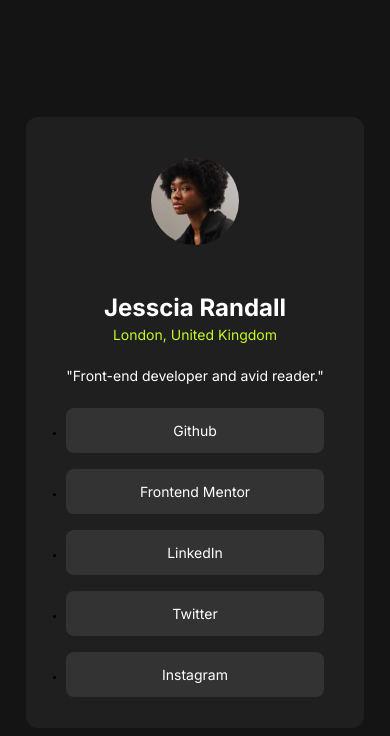
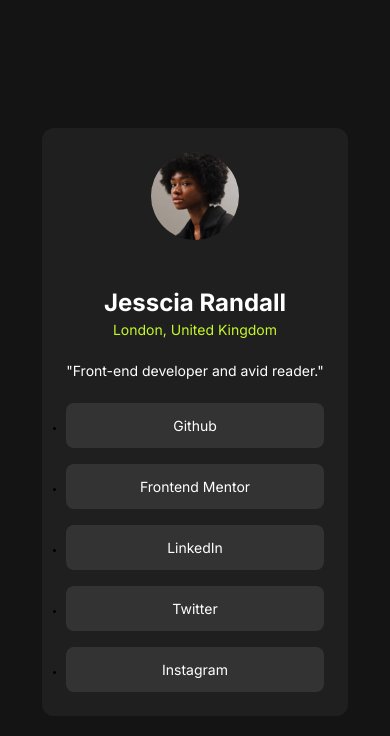
Before and after one commit to YashinN/FM-social-links-profile, a React (Create React App) app: page / in a window 390 px wide. Shown: the top 736 px of the page. Built offline with nearby package versions, Linux system fonts and the light colour scheme.

Commit message:
Add:component made responsive for mobile , height adjusts with media query reducing padding.

```diff
--- a/src/components/SocialCard/SocialCard.module.scss
+++ b/src/components/SocialCard/SocialCard.module.scss
@@ -6,4 +6,11 @@
   padding: 4rem;
   max-width: 38.4rem;
   max-height: 61.1rem;
+  transition: all 0.1s ease-in;
 }
+
+@media (max-width: 500px) {
+  .socialCard {
+    padding: 2.4rem;
+  }
+}
```
